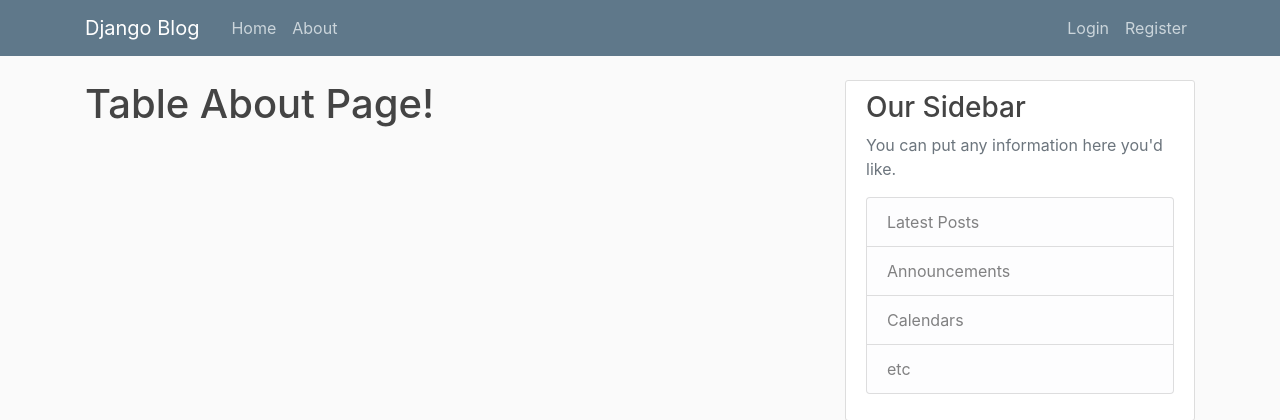
After one commit to IshitaGH/nexdigm_data_app, a Django app: page /about/ in a window 1280 px wide. The commit adds this page. Shown: the top 420 px of the page. Run offline with Django 4.2, Linux system fonts and the light colour scheme; some libraries are stand-ins or nearby versions.

Commit message:
Updated Links

```diff
--- a/blog/templates/blog/about.html
+++ b/blog/templates/blog/about.html
@@ -1,4 +1,4 @@
 {% extends "blog/base.html" %}
 {% block content %}
-    <h1>About Page!</h1>
+    <h1>Blog About Page!</h1>
 {% endblock content %}
--- a/blog/templates/blog/base.html
+++ b/blog/templates/blog/base.html
@@ -21,14 +21,14 @@
         <header class="site-header">
             <nav class="navbar navbar-expand-md navbar-dark bg-steel fixed-top">
               <div class="container">
-                <a class="navbar-brand mr-4" href="{% url 'blog_home' %}">Django Blog</a>
+                <a class="navbar-brand mr-4" href="{% url 'blog-home' %}">Django Blog</a>
                 <button class="navbar-toggler" type="button" data-toggle="collapse" data-target="#navbarToggle" aria-controls="navbarToggle" aria-expanded="false" aria-label="Toggle navigation">
                 <span class="navbar-toggler-icon"></span>
                 </button>
                 <div class="collapse navbar-collapse" id="navbarToggle">
                   <div class="navbar-nav mr-auto">
-                    <a class="nav-item nav-link" href="{% url 'blog_home' %}">Home</a>
-                    <a class="nav-item nav-link" href="{% url 'blog_about' %}">About</a>
+                    <a class="nav-item nav-link" href="{% url 'blog-home' %}">Home</a>
+                    <a class="nav-item nav-link" href="{% url 'blog-about' %}">About</a>
                   </div>
                   <!-- Navbar Right Side -->
                   <div class="navbar-nav">
--- a/blog/urls.py
+++ b/blog/urls.py
@@ -3,11 +3,11 @@ from .views import PostListView, UserPostListView, PostDetailView, PostCreateVie
 from . import views
 
 urlpatterns = [
-    path('', PostListView.as_view(), name='blog_home'),
+    path('', PostListView.as_view(), name='blog-home'),
     path('user/<str:username>/', UserPostListView.as_view(), name='user-posts'),
     path('post/<int:pk>/', PostDetailView.as_view(), name="post-detail"),
     path('post/new/', PostCreateView.as_view(), name="post-create"),
     path('post/<int:pk>/update/', PostUpdateView.as_view(), name="post-update"),
     path('post/<int:pk>/delete/', PostDeleteView.as_view(), name="post-delete"),
-    path('about/', views.about, name='blog_about'),
+    path('about/', views.about, name='blog-about'),
 ]
--- a/nexdigm_data_app/settings.py
+++ b/nexdigm_data_app/settings.py
@@ -127,7 +127,7 @@ MEDIA_URL = '/media/'
 
 CRISPY_TEMPLATE_PACK = 'bootstrap4'
 
-LOGIN_REDIRECT_URL = 'blog_home'
+LOGIN_REDIRECT_URL = 'blog-home'
 LOGIN_URL = 'login'
 
 # Default primary key field type
--- /dev/null
+++ b/table/templates/table/about.html
@@ -0,0 +1,4 @@
+{% extends "table/base.html" %}
+{% block content %}
+    <h1>Table About Page!</h1>
+{% endblock content %}
--- a/table/templates/table/base.html
+++ b/table/templates/table/base.html
@@ -21,19 +21,19 @@
         <header class="site-header">
             <nav class="navbar navbar-expand-md navbar-dark bg-steel fixed-top">
               <div class="container">
-                <a class="navbar-brand mr-4" href="{% url 'blog_home' %}">Django Blog</a>
+                <a class="navbar-brand mr-4" href="{% url 'table-home' %}">Django Blog</a>
                 <button class="navbar-toggler" type="button" data-toggle="collapse" data-target="#navbarToggle" aria-controls="navbarToggle" aria-expanded="false" aria-label="Toggle navigation">
                 <span class="navbar-toggler-icon"></span>
                 </button>
                 <div class="collapse navbar-collapse" id="navbarToggle">
                   <div class="navbar-nav mr-auto">
-                    <a class="nav-item nav-link" href="{% url 'blog_home' %}">Home</a>
-                    <a class="nav-item nav-link" href="{% url 'blog_about' %}">About</a>
+                    <a class="nav-item nav-link" href="{% url 'table-home' %}">Home</a>
+                    <a class="nav-item nav-link" href="{% url 'table-about' %}">About</a>
                   </div>
                   <!-- Navbar Right Side -->
                   <div class="navbar-nav">
                     {% if user.is_authenticated %}
-                      <a class="nav-item nav-link" href="{% url 'post-create' %}">New Post</a>
+
                       <a class="nav-item nav-link" href="{% url 'profile' %}">Profile</a>
                       <a class="nav-item nav-link" href="{% url 'logout' %}">Logout</a>
                     {% else %}
--- a/table/urls.py
+++ b/table/urls.py
@@ -5,4 +5,5 @@ from . import views
 urlpatterns = [
     path('', views.home, name='table-home'),
     path('output/', views.output, name="table-output/"),
+    path('about/', views.about, name='table-about'),
 ]
--- a/table/views.py
+++ b/table/views.py
@@ -32,6 +32,9 @@ def output(request):
     out = dummy(current.num1, current.num2)
     return render(request, 'table/output.html', {'out':out})
 
+def about(request):
+    return render(request, 'table/about.html', {'title': 'About'})
+
 # class PostCreateView(CreateView):
 #     model = Post
 #     fields = ['num1', 'num2']
--- a/users/templates/users/login.html
+++ b/users/templates/users/login.html
@@ -1,4 +1,4 @@
-{% extends "blog/base.html" %}
+{% extends "table/base.html" %}
 {% load crispy_forms_tags %}
 {% block content %}
     <div class="content-section">
--- a/users/templates/users/logout.html
+++ b/users/templates/users/logout.html
@@ -1,4 +1,4 @@
-{% extends "blog/base.html" %}
+{% extends "table/base.html" %}
 {% block content %}
 <h2>You have been logged out</h2>
         <div class="border-top pt-3">
--- a/users/templates/users/profile.html
+++ b/users/templates/users/profile.html
@@ -1,4 +1,4 @@
-{% extends "blog/base.html" %}
+{% extends "table/base.html" %}
 {% load crispy_forms_tags %}
 {% block content %}
     <div class="content-section">
--- a/users/templates/users/register.html
+++ b/users/templates/users/register.html
@@ -1,4 +1,4 @@
-{% extends "blog/base.html" %}
+{% extends "table/base.html" %}
 {% load crispy_forms_tags %}
 {% block content %}
     <div class="content-section">
```
